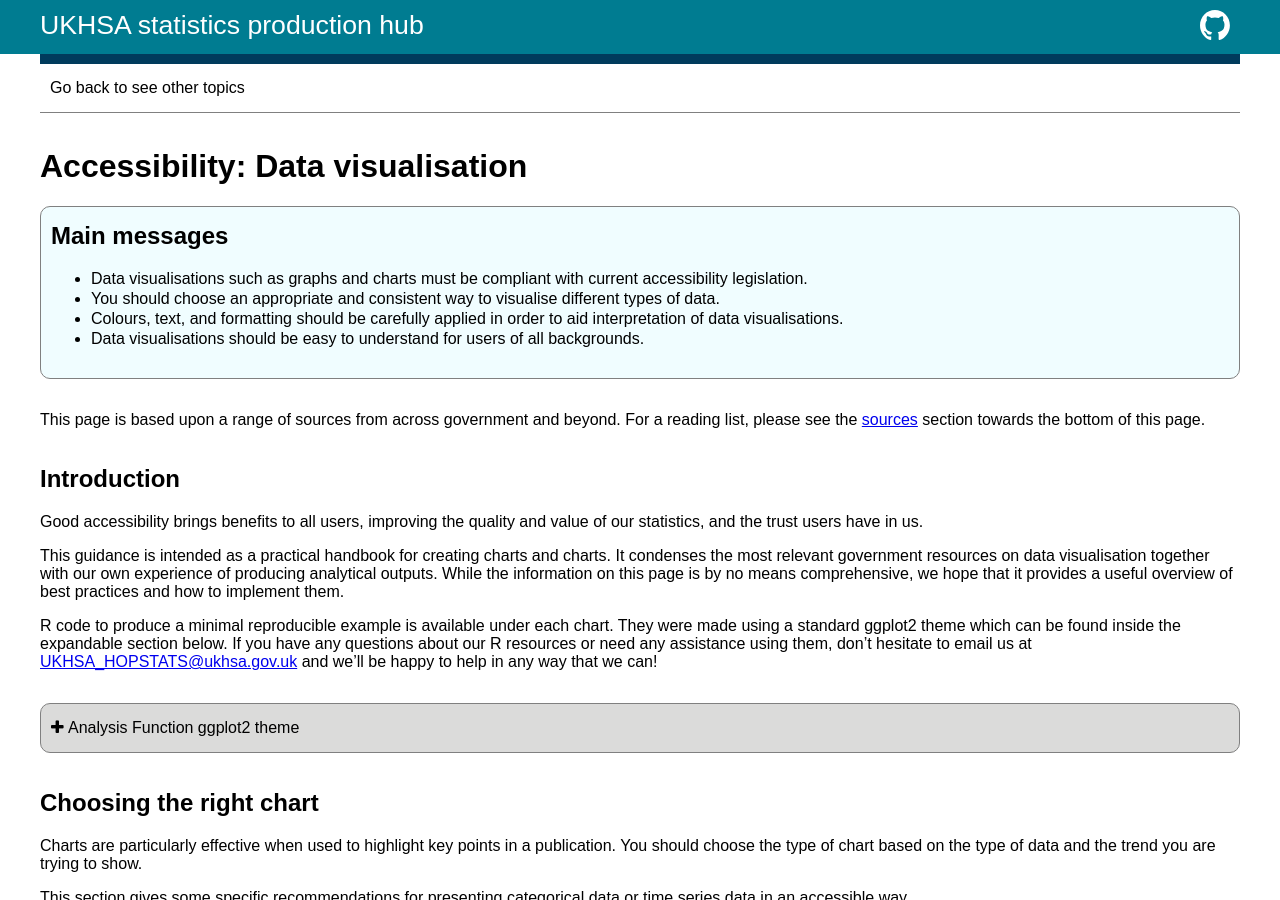
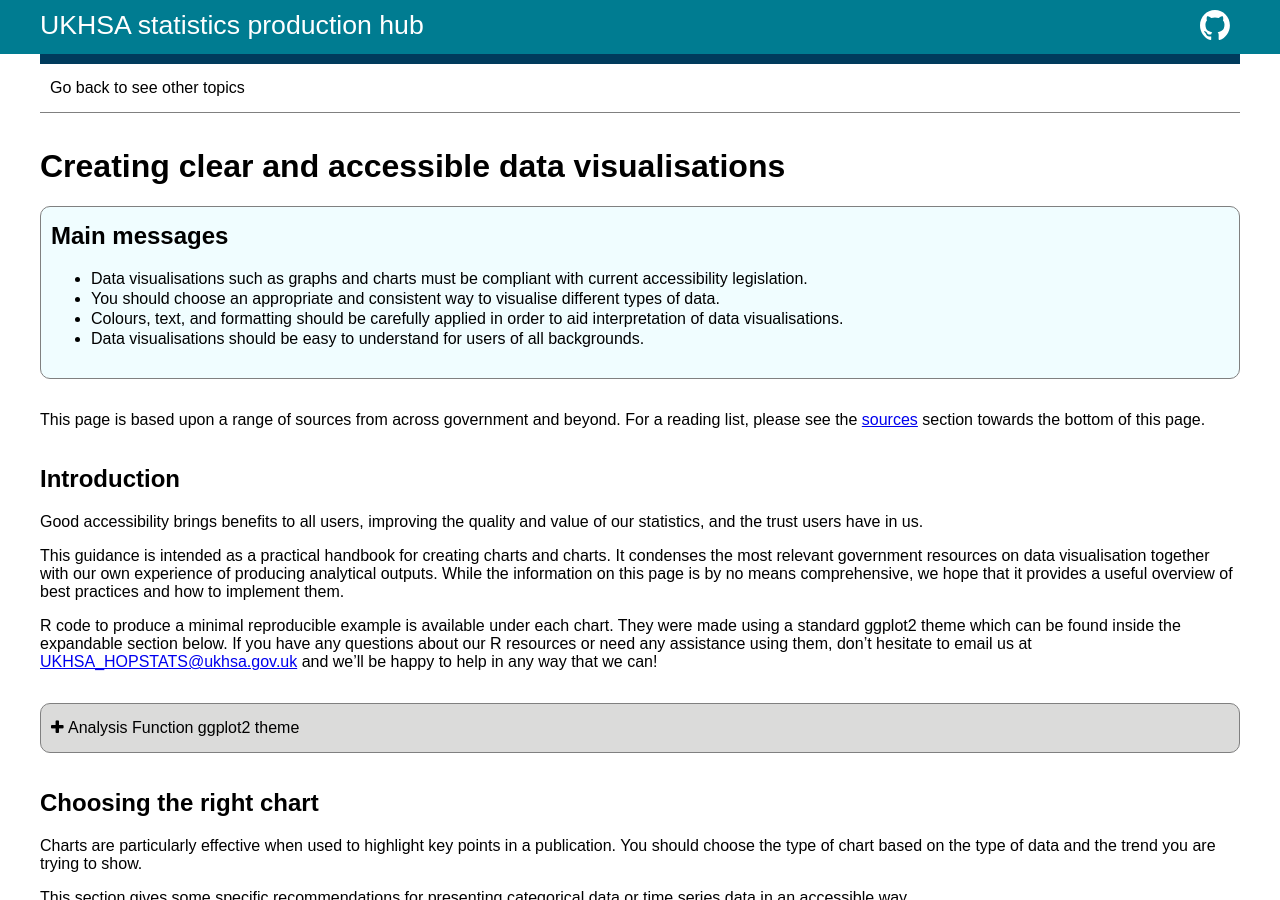
Before and after one commit to BenCuff/github-pages-test, a Jekyll site: the page built from docs/data-vis.md, in a window 1280 px wide and 900 px high. Built offline with Jekyll 4.4.1, drawn with Linux system fonts in a browser that asks for light colours.

Commit message:
Changing page titles

```diff
--- a/docs/data-vis.md
+++ b/docs/data-vis.md
@@ -1,5 +1,5 @@
 ---
-title: "Accessibility: Data visualisation"
+title: "Creating clear and accessible data visualisations"
 layout: guidance-page
 ---
 
```
Also changed, not shown: docs/spreadsheets.md (+1 -1 lines).
